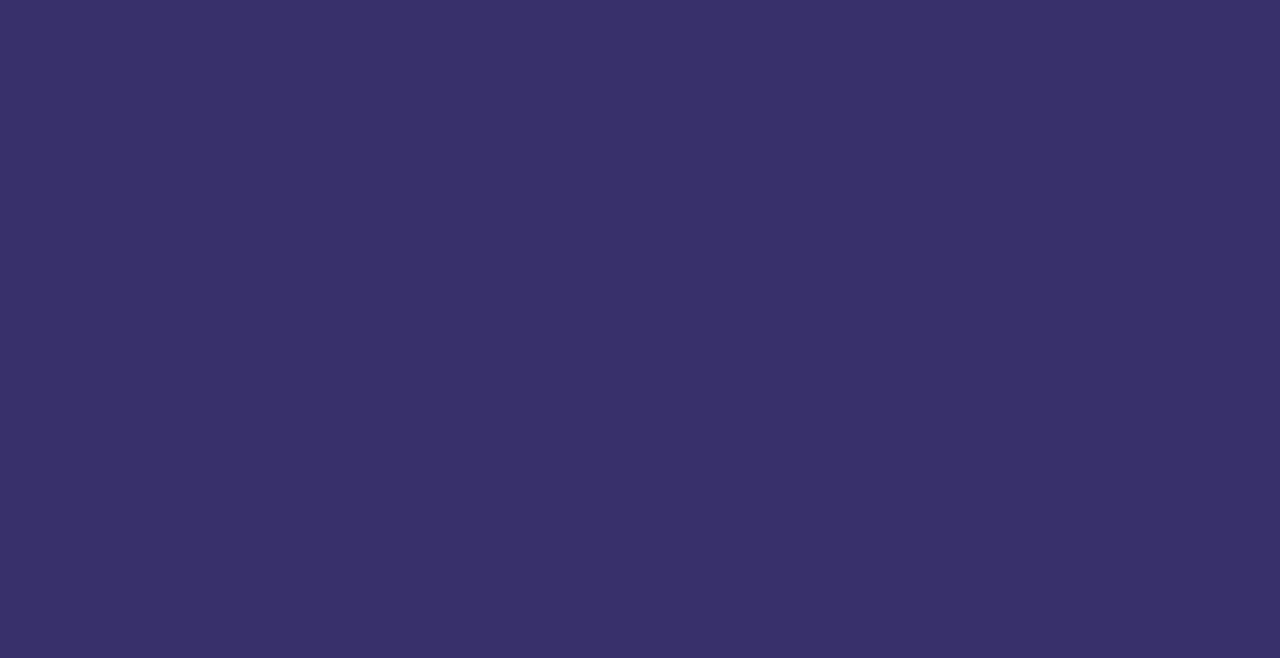
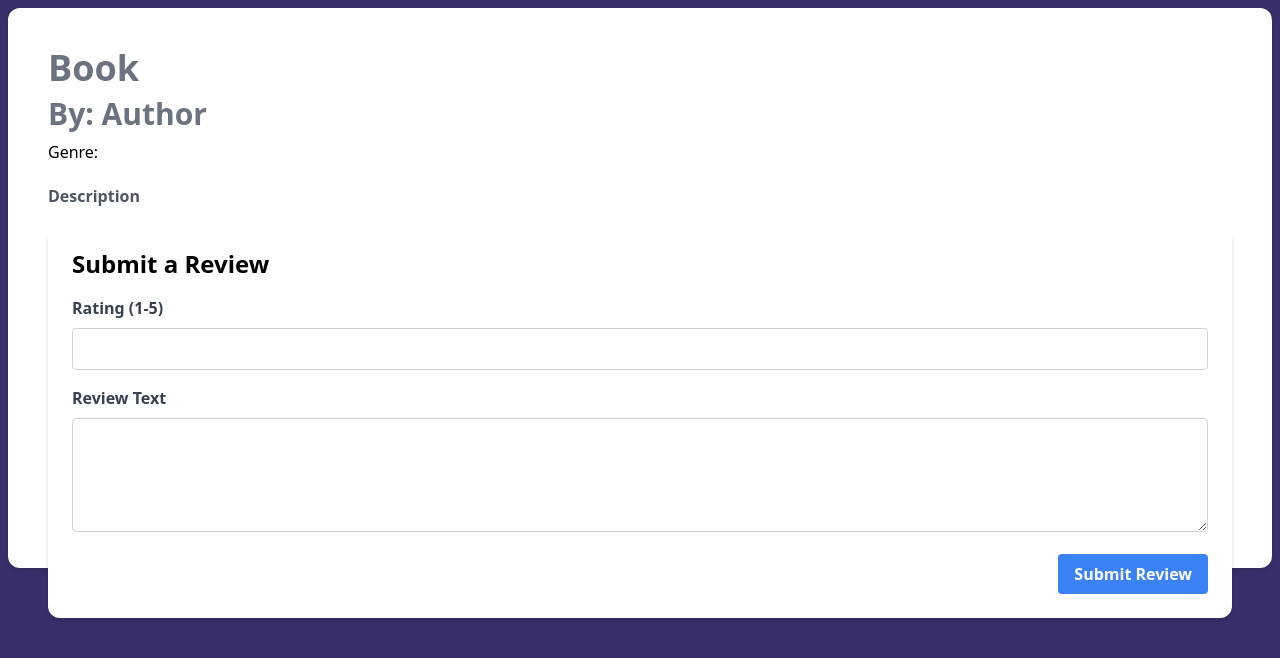
Before and after one commit to AKKSHAAT/book-review-app, a React (Vite) app: page /book/1 in a window 1280 px wide. Before the commit this address had no page. Shown: the top 658 px of the page. Built offline with nearby package versions, Linux system fonts and the light colour scheme; no server answers.

Commit message:
added book page

```diff
--- a/src/App.jsx
+++ b/src/App.jsx
@@ -7,6 +7,7 @@ import { Dashboard } from './pages/Dashboard'
 import { Update } from './pages/Update'
 import { AddBook } from './pages/AddBook'
 import { BookList } from './pages/BookList'
+import { Book } from './pages/Book'
 
 function App() {
 
@@ -20,6 +21,7 @@ function App() {
       <Route path='/update-details' element={ <Update /> }/>
       <Route path='/add-book' element={ <AddBook/> }/>
       <Route path='/all-books' element={ <BookList/> }/>
+      <Route path='/book/:id' element={ <Book/> }/>
     </Routes>
   )
 }
--- /dev/null
+++ b/src/components/ReviewForm.jsx
@@ -0,0 +1,72 @@
+import React, { useState } from 'react';
+import axios from 'axios';
+
+const ReviewForm = ({ bookId }) => {
+    const [rating, setRating] = useState('');
+    const [reviewText, setReviewText] = useState('');
+    const [successMessage, setSuccessMessage] = useState('');
+    const [errorMessage, setErrorMessage] = useState('');
+
+    const handleSubmit = async (e) => {
+        e.preventDefault();
+
+        try {
+            const response = await axios.post(`http://localhost:6969/books/${bookId}/reviews`, {
+                rating,
+                reviewText
+            });
+
+            setSuccessMessage('Review submitted successfully!');
+            setRating('');
+            setReviewText('');
+            setErrorMessage('');
+        } catch (error) {
+            setErrorMessage('Failed to submit review. Please try again.');
+            console.error(error);
+        }
+    };
+
+    return (
+        <div className="bg-white w-full rounded-xl shadow-md p-6">
+            <h2 className="text-2xl font-bold mb-4">Submit a Review</h2>
+            <form onSubmit={handleSubmit}>
+                <div className="mb-4">
+                    <label htmlFor="rating" className="block text-gray-700 font-bold mb-2">Rating (1-5)</label>
+                    <input
+                        type="number"
+                        id="rating"
+                        className="border border-gray-300 rounded px-3 py-2 w-full"
+                        value={rating}
+                        onChange={(e) => setRating(e.target.value)}
+                        min="1"
+                        max="5"
+                        required
+                    />
+                </div>
+                <div className="mb-4">
+                    <label htmlFor="reviewText" className="block text-gray-700 font-bold mb-2">Review Text</label>
+                    <textarea
+                        id="reviewText"
+                        className="border border-gray-300 rounded px-3 py-2 w-full"
+                        value={reviewText}
+                        onChange={(e) => setReviewText(e.target.value)}
+                        rows="4"
+                        required
+                    />
+                </div>
+                <div className="flex justify-end">
+                    <button
+                        type="submit"
+                        className="bg-blue-500 hover:bg-blue-600 text-white font-bold py-2 px-4 rounded"
+                    >
+                        Submit Review
+                    </button>
+                </div>
+                {successMessage && <p className="text-green-500 mt-2">{successMessage}</p>}
+                {errorMessage && <p className="text-red-500 mt-2">{errorMessage}</p>}
+            </form>
+        </div>
+    );
+};
+
+export default ReviewForm;
--- /dev/null
+++ b/src/pages/Book.jsx
@@ -0,0 +1,39 @@
+import React, {useEffect, useState} from 'react'
+import { useParams } from 'react-router-dom';
+
+import ReviewForm from '../components/ReviewForm';
+
+import axios from 'axios';
+
+
+export const Book = () => {
+
+    const [book, setBook] = useState({});
+    const { id } = useParams();
+    const [error, setError] = useState('');
+
+    useEffect(() => {
+        console.log(id);
+        const fetchBooks = async () => {
+            try {
+            const response = await axios.get(`http://localhost:6969/books/book/${id}`);
+            setBook(response.data);
+            } catch (err) {
+            console.error(err);
+            }
+        };
+
+        fetchBooks();
+    }, []);
+  return (
+    <div className='bg-white w-full h-[70vh] rounded-xl shadow-md flex flex-col p-10'>
+        <h1 className='text-4xl font-bold text-gray-500 pb-2 capitalize'>{book.title || "book"}</h1>
+        {error && <p className="error">{error}</p>}
+        <p className='text-3xl font-bold text-gray-500  pb-2 capitalize'> by: {book.author || "author"}</p>
+        <p>Genre: {book.genre}</p>
+        <p className='pt-5 font-semibold text-gray-600'> Description</p>
+        <p className='p-2'>{book.description}</p>
+        <ReviewForm />
+    </div>
+  )
+}
--- a/src/pages/BookList.jsx
+++ b/src/pages/BookList.jsx
@@ -13,7 +13,7 @@ export const BookList = () => {
     useEffect(() => {
     const fetchBooks = async () => {
         try {
-        const response = await axios.get('http://localhost:6969/books/book'); // Adjust the URL as necessary
+        const response = await axios.get('http://localhost:6969/books/books');
         setBooks(response.data);
         } catch (err) {
         setError('Error fetching books');
```
Also changed, not shown: 1 other file (tests, documents, lock files or other folders).
